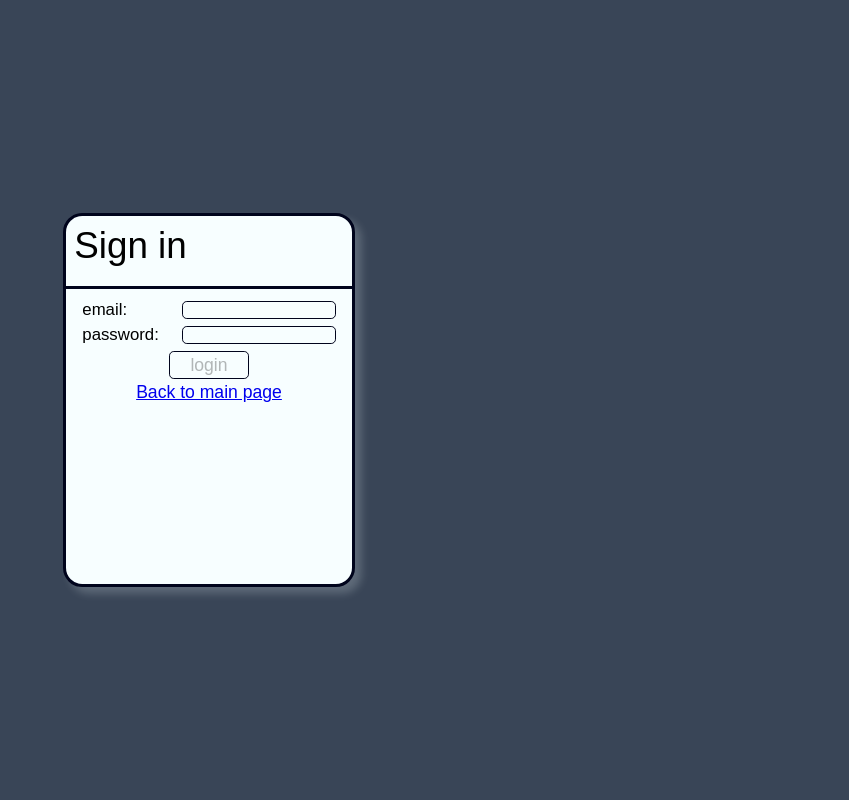
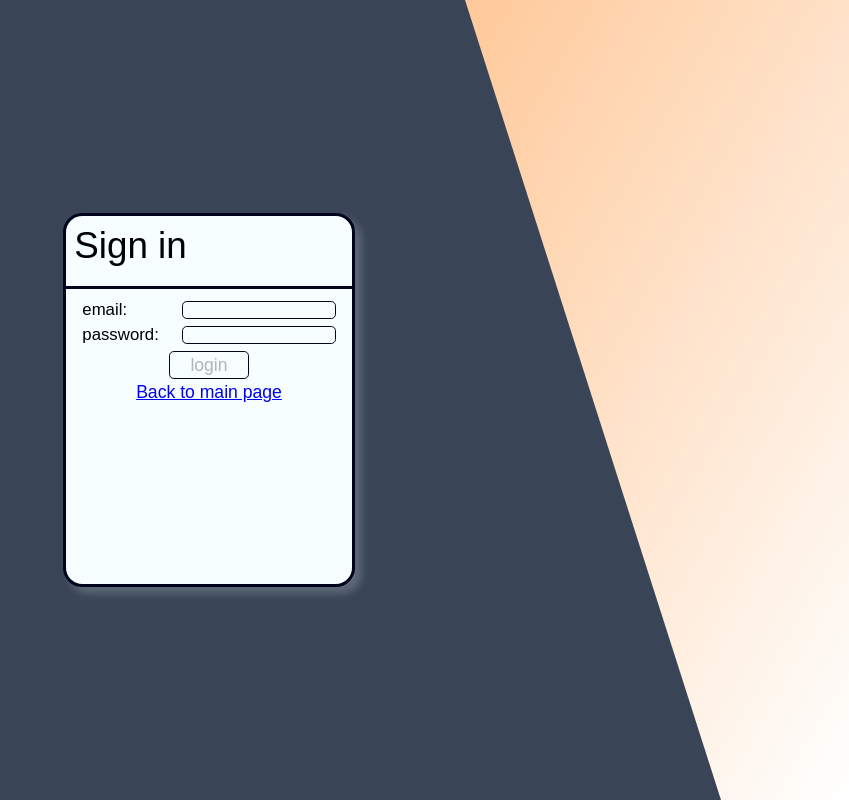
Before and after one commit to Technical27/cards, a Next.js app: page /signin in a window 1280 px wide. Shown: the whole page, without its empty margins (431-1280 px from the left). Built offline with nearby package versions, Linux system fonts and the light colour scheme; no server answers; what @aws-amplify/core would draw is missing.

Commit message:
added background stripe

```diff
--- a/pages/signin.tsx
+++ b/pages/signin.tsx
@@ -3,6 +3,8 @@ import Auth from '@aws-amplify/auth';
 import Router from 'next/router';
 import Link from 'next/link';
 import '../styles/signin.css';
+
+const colors = ['#ff4242', '#53a3ff', '#4aff36', '#00041c', '#ff8f2e', '#b44eff', '#ffd752'];
 
 const login = (username: string, password: string) => e => {
   e.preventDefault();
@@ -15,13 +17,16 @@ const login = (username: string, password: string) => e => {
   }
 }
 
-
 const SignIn = () => {
   const [username, setUsername] = useState('');
   const [password, setPassword] = useState('');
+  const [background, setBackground] = useState();
+
+  if (!background) setBackground(colors[Math.floor(Math.random() * 7)]);
 
   return (
     <div id='main'>
+      <span className='background' style={{backgroundImage: `linear-gradient(-60deg, white, ${background})`}}/>
       <div className='card'>
         <span className='name'>Sign in</span>
         <span className='sep'/>
--- a/styles/signin.css
+++ b/styles/signin.css
@@ -1,4 +1,5 @@
 .card {
+  z-index: 2;
   display: flex;
   flex-flow: column nowrap;
   align-items: center;
@@ -32,6 +33,7 @@
   align-items: center;
   justify-content: center;
   background-color: #394557;
+  overflow: hidden;
 }
 
 .sep {
@@ -106,3 +108,12 @@ html, body, div#__next, #main, #cards {
   border: 0;
   font-family: 'Source Code Pro', sans-serif;
 }
+
+.background {
+  -webkit-clip-path: polygon(70% 0%, 100% 0, 100% 100%, 90% 100%);
+  clip-path: polygon(70% 0%, 100% 0, 100% 100%, 90% 100%);
+  position: absolute;
+  right: 0;
+  height: 100%;
+  width: 100%;
+}
```
Also changed, not shown: components/SettingsCard.tsx (+5 -9 lines).
